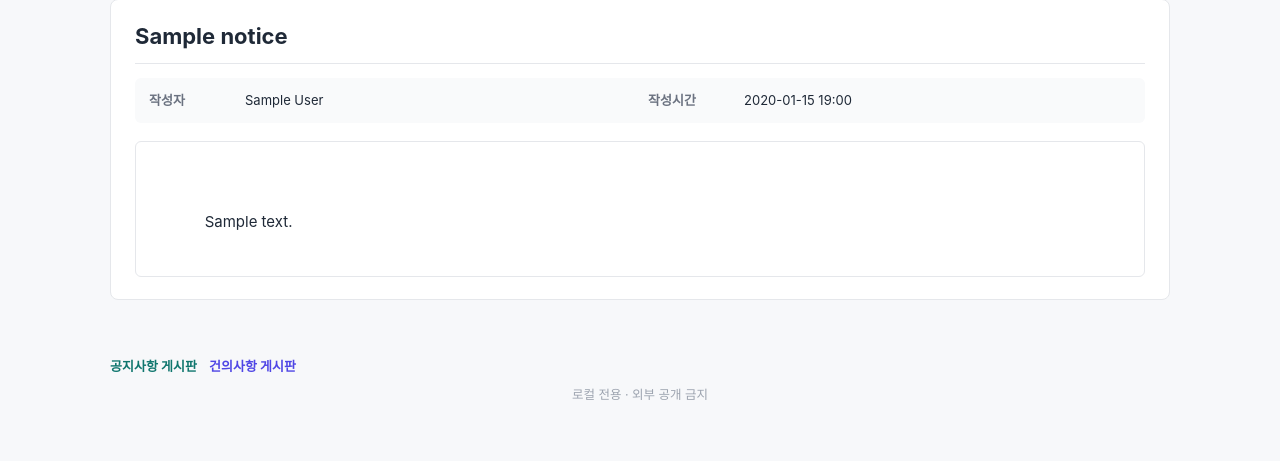
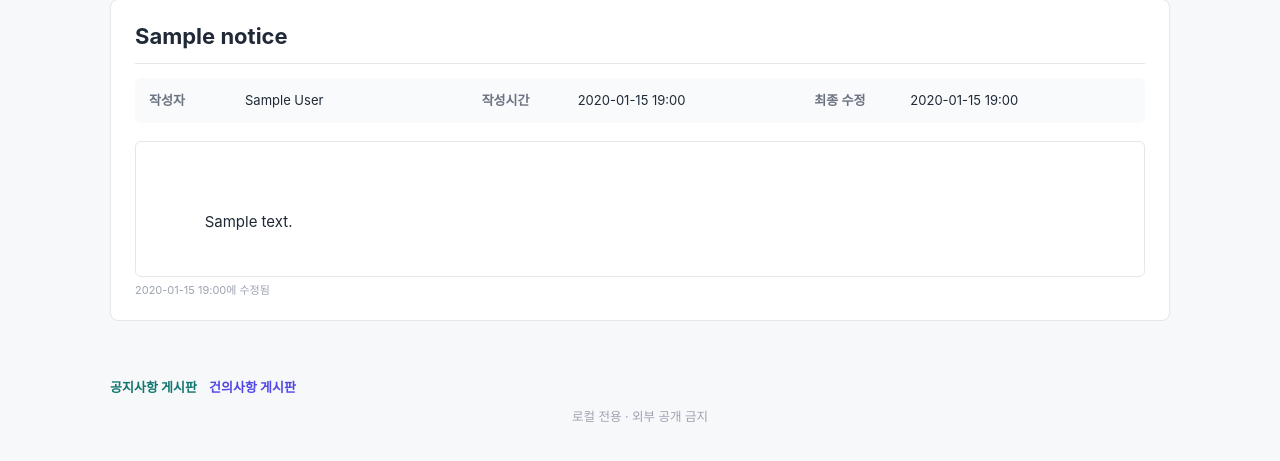
Before and after one commit to seungkeolkim/government-project-analysis-agent, a FastAPI app: page /notices/1 in a window 1280 px wide. Shown: the part 175-636 px from the top of the page. Run offline with FastAPI, Linux system fonts and the light colour scheme; tables that the repository leaves empty hold one stand-in row (values such as "Sample post"); parts of the project's set-up code (start-up, migrations or seed data) failed here and were passed over.

Commit message:
[00072][tg:SeungKeol] 00072-2: 글·댓글 상세 화면에 '○○에 수정됨' 작은 표시 추가

```diff
--- a/app/web/static/css/style.css
+++ b/app/web/static/css/style.css
@@ -4364,3 +4364,11 @@ details[open] .user-card__org-summary::before {
     color: #9ca3af;
     cursor: not-allowed;
 }
+
+/* 글/댓글 수정 시각 표시 — updated_at 이 NOT NULL 일 때만 렌더 (task 00072). */
+.edited-marker {
+    margin: 6px 0 0;
+    font-size: 11px;
+    color: #9ca3af;
+    line-height: 1.4;
+}
--- a/app/web/templates/notices/detail.html
+++ b/app/web/templates/notices/detail.html
@@ -43,7 +43,7 @@
                 <dt>작성시간</dt>
                 <dd>{{ notice.created_at | kst_format }}</dd>
             </div>
-            {% if notice.updated_at != notice.created_at %}
+            {% if notice.updated_at is not none %}
             <div class="suggestion-detail__meta-row">
                 <dt>최종 수정</dt>
                 <dd>{{ notice.updated_at | kst_format }}</dd>
@@ -55,6 +55,9 @@
             {# Jinja2 자동 escape — |safe 사용 금지. 줄바꿈은 CSS pre-wrap 으로 보존. #}
             {{ notice.body }}
         </div>
+        {% if notice.updated_at is not none %}
+        <p class="edited-marker">{{ notice.updated_at | kst_format }}에 수정됨</p>
+        {% endif %}
 
         {% if is_admin %}
         <footer class="suggestion-detail__owner-actions">
--- a/app/web/templates/suggestions/detail.html
+++ b/app/web/templates/suggestions/detail.html
@@ -141,6 +141,9 @@
         <section class="suggestion-detail__section suggestion-detail__section--body">
             <h4 class="suggestion-detail__section-title">본문</h4>
             <div class="suggestion-detail__body">{{ suggestion.body }}</div>
+            {% if suggestion.updated_at is not none %}
+            <p class="edited-marker">{{ suggestion.updated_at | kst_format }}에 수정됨</p>
+            {% endif %}
         </section>
 
         {#
@@ -361,6 +364,9 @@
                     {% endif %}
                 </div>
                 <div class="suggestion-comment__body">{{ view.body }}</div>
+                {% if view.updated_at is not none %}
+                <p class="edited-marker">{{ view.updated_at | kst_format }}에 수정됨</p>
+                {% endif %}
                 {# 댓글 작성자 본인에게만 수정·삭제 버튼 노출 (00064-2).
                    라우트 5단 게이트가 실제 권한을 차단하지만, UI 단에서도 숨겨
                    "보이는데 못 누르는" 혼란을 방지한다.
```
